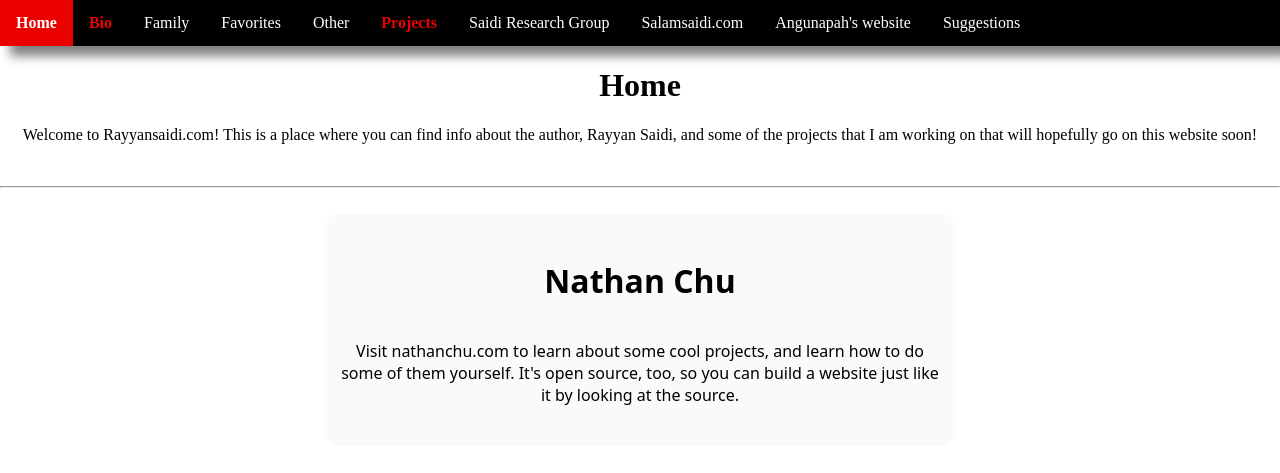
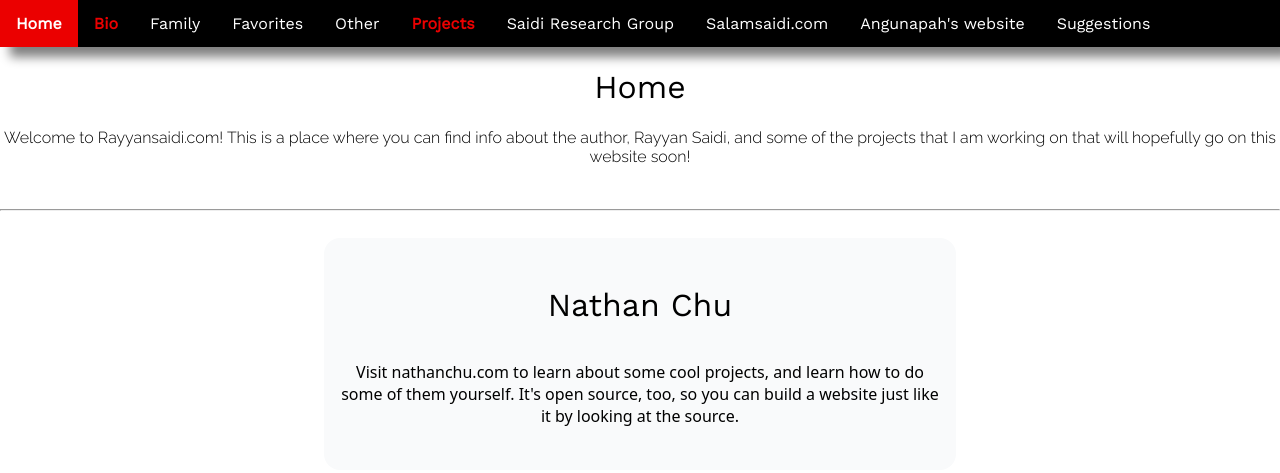
Before and after one commit to Ryyn-Sd/rayyansaidi-com, a Gatsby site: page / in a window 1280 px wide. Built offline with nearby package versions, Linux system fonts and the light colour scheme; Gatsby itself is replaced by a stand-in of ours.

Commit message:
Add fonts

```diff
--- /dev/null
+++ b/gatsby-browser.js
@@ -0,0 +1,2 @@
+import '@fontsource/raleway/300.css'
+import '@fontsource/work-sans/400.css'
--- a/package.json
+++ b/package.json
@@ -16,6 +16,8 @@
   },
   "license": "0BSD",
   "dependencies": {
+    "@fontsource/raleway": "^4.1.0",
+    "@fontsource/work-sans": "^4.1.0",
     "@mdx-js/mdx": "^1.6.22",
     "@mdx-js/react": "^1.6.22",
     "gatsby": "^2.26.1",
--- a/src/html.js
+++ b/src/html.js
@@ -22,9 +22,7 @@
     _paq.push(['setSiteId', '1']);
     var d=document, g=d.createElement('script'), s=d.getElementsByTagName('script')[0];
     g.type='text/javascript'; g.async=true; g.src=u+'matomo.js'; s.parentNode.insertBefore(g,s);
-  })();`}}>
-
-        </script>
+  })();`}} />
       </head>
       <body {...props.bodyAttributes}>
         {props.preBodyComponents}
--- a/src/style.css
+++ b/src/style.css
@@ -2,6 +2,8 @@
     margin: 0;
     padding: 0;
     text-align: center;
+    font-family: Raleway, sans-serif;
+    font-weight: 300;
 }
 
 ul, ol {list-style-position: inside;}
@@ -47,3 +49,8 @@
 .active {
     background-color: #eb0000;
 }
+
+h1, h2, h3, h4, h5, h6, .nav {
+    font-family: 'Work Sans', sans-serif;
+    font-weight: 400;
+}
```
Also changed, not shown: 1 other file.
